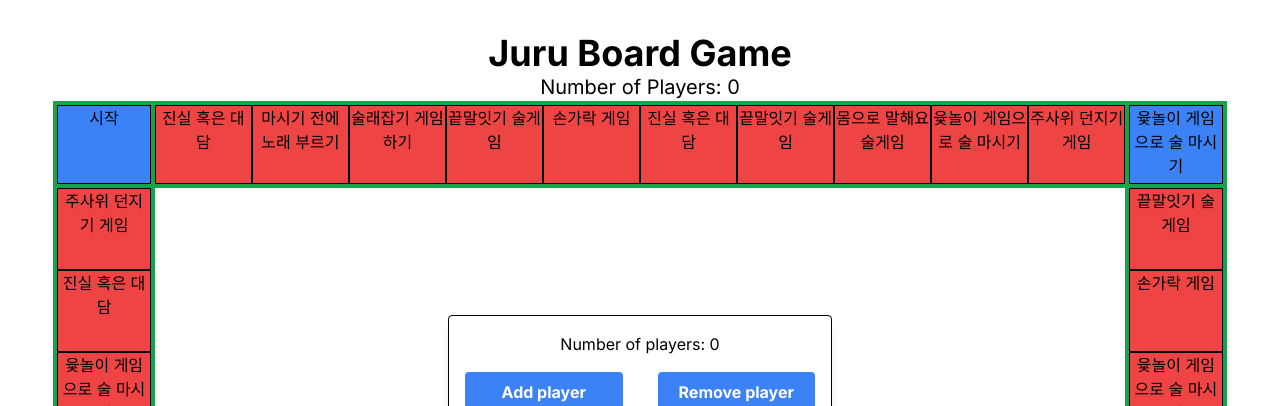
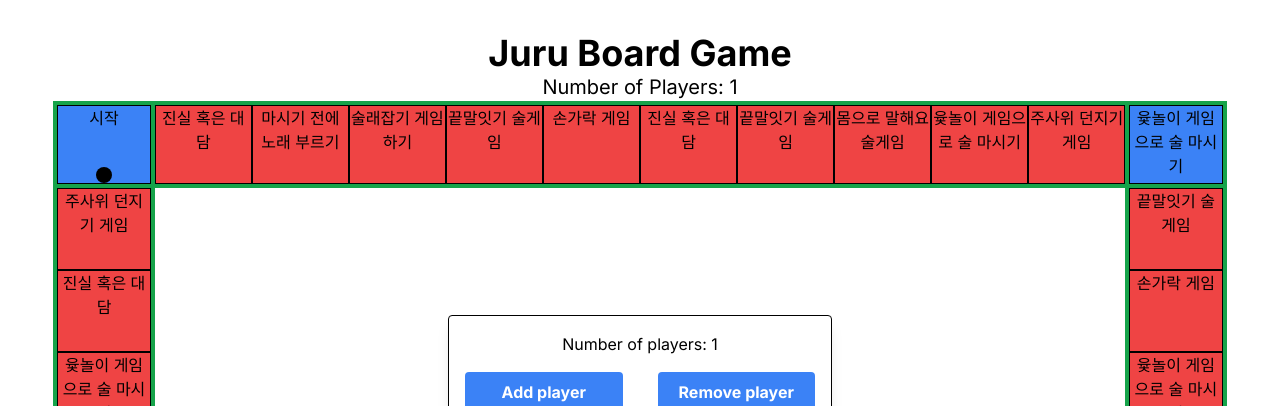
Before and after one commit to aptheparker/juru, a Next.js app: page /board-page in a window 1280 px wide. Shown: the top 406 px of the page. Built offline with nearby package versions, Linux system fonts and the light colour scheme.

Commit message:
fix(fe): increase default num of players to 1

```diff
--- a/app/board-page/page.tsx
+++ b/app/board-page/page.tsx
@@ -6,8 +6,8 @@ import { useState } from "react";
 
 export default function BoardPage() {
   const [isFirstRender, setIsFirstRender] = useState(true);
-  const [numOfPlayers, setNumOfPlayers] = useState(0);
-  const [confirmedNumOfPlayers, setConfirmedNumOfPlayers] = useState(0);
+  const [numOfPlayers, setNumOfPlayers] = useState(1);
+  const [confirmedNumOfPlayers, setConfirmedNumOfPlayers] = useState(1);
 
   function addNumOfPlayers() {
     if (numOfPlayers >= 4) return;
@@ -15,7 +15,7 @@ export default function BoardPage() {
   }
 
   function removeNumOfPlayers() {
-    if (numOfPlayers <= 0) return;
+    if (numOfPlayers <= 1) return;
     setNumOfPlayers(numOfPlayers - 1);
   }
 
```
